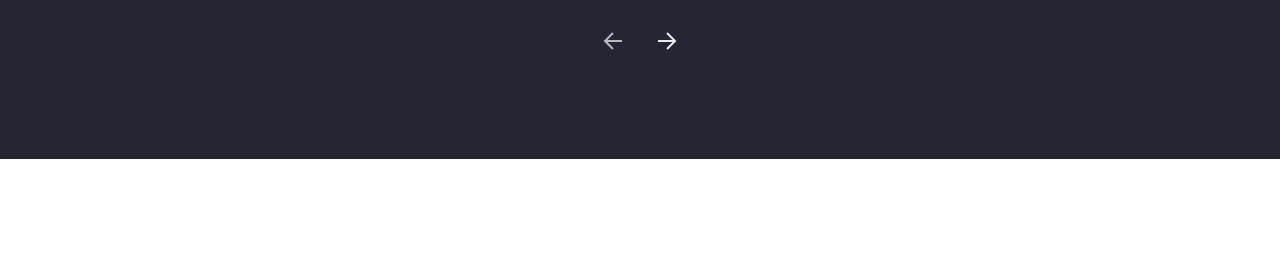
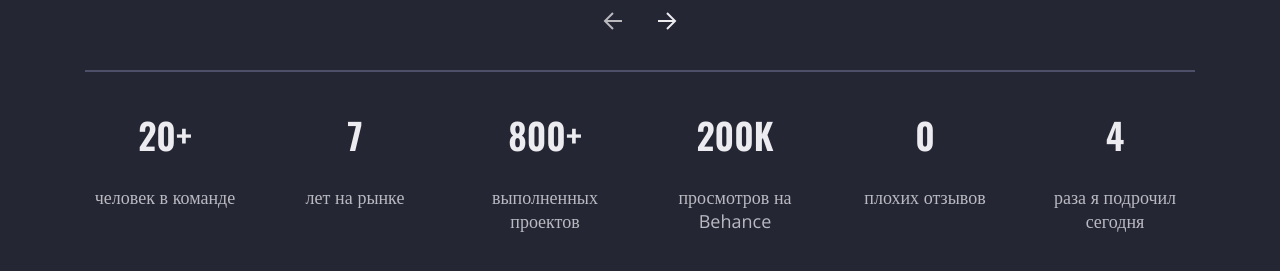
Before and after one commit to rugrisser/sk-webstudio, a Vue app: page / in a window 1280 px wide. Shown: the part 1441-1712 px from the top of the page. Before the commit the page ends 1600 px from the top, so only its background shows below. Built offline with nearby package versions, Linux system fonts and the light colour scheme.

Commit message:
Second Slide

```diff
--- a/src/components/Carousel.vue
+++ b/src/components/Carousel.vue
@@ -140,6 +140,7 @@
 <style scoped lang="scss">
 .carousel {
   width: 100%;
+  margin-bottom: 36px;
   .arrow {
     display: inline;
     .activated {
--- /dev/null
+++ b/src/components/SmallFact.vue
@@ -0,0 +1,45 @@
+<template>
+  <div class="smallFact col-2">
+    <h1>
+      {{ value }}
+    </h1>
+    <span>
+      {{ description }}
+    </span>
+  </div>
+</template>
+
+<script>
+  export default {
+    name: "SmallFact",
+    props: {
+      value: {
+        type: String,
+        required: true,
+      },
+      description: {
+        type: String,
+        required: true,
+      },
+    },
+  }
+</script>
+
+<style scoped lang="scss">
+  .smallFact {
+    text-align: center;
+    h1 {
+      color: $light;
+      font-size: 36px;
+      font-family: 'Oswald';
+      font-weight: 600;
+      margin-top: 0;
+    }
+    span {
+      color: $light;
+      opacity: 0.75;
+      font-family: 'Open Sans';
+      font-size: 18px;
+    }
+  }
+</style>
--- a/src/views/Home.vue
+++ b/src/views/Home.vue
@@ -8,7 +8,7 @@
         </div>
       </div>
     </Slide>
-    <Slide style="display: flex;">
+    <Slide style="display: flex; height: 120vh;">
       <div class="container " style="display: flex;">
         <div style="width: 100%; margin: auto;">
           <div class="row">
@@ -27,6 +27,27 @@
           <div class="row" style="margin-top: 72px;">
             <Carousel :employers="employers" />
           </div>
+          <div class="horizontalLine"></div>
+          <div class="row" style="margin-top: 36px;">
+            <SmallFact
+                value="20+"
+                description="человек в команде"/>
+            <SmallFact
+                value="7"
+                description="лет на рынке" />
+            <SmallFact
+                value="800+"
+                description="выполненных проектов" />
+            <SmallFact
+                value="200K"
+                description="просмотров на Behance" />
+            <SmallFact
+                value="0"
+                description="плохих отзывов" />
+            <SmallFact
+                value="4"
+                description="раза я подрочил сегодня" />
+          </div>
         </div>
       </div>
     </Slide>
@@ -37,6 +58,7 @@
 import Slide from "@/components/Slide";
 import ButtonSecondary from "@/components/buttons/ButtonSecondary";
 import Carousel from "@/components/Carousel";
+import SmallFact from "@/components/SmallFact";
 
 class Employer {
   constructor(name, description, image) {
@@ -49,6 +71,7 @@ class Employer {
 export default {
   name: 'Home',
   components: {
+    SmallFact,
     Carousel,
     ButtonSecondary,
     Slide
@@ -130,4 +153,9 @@ export default {
     font-family: 'Oswald';
     text-transform: uppercase;
   }
+  .horizontalLine {
+    width: 100%;
+    height: 2px;
+    background-color: $black-lighter;
+  }
 </style>
```
